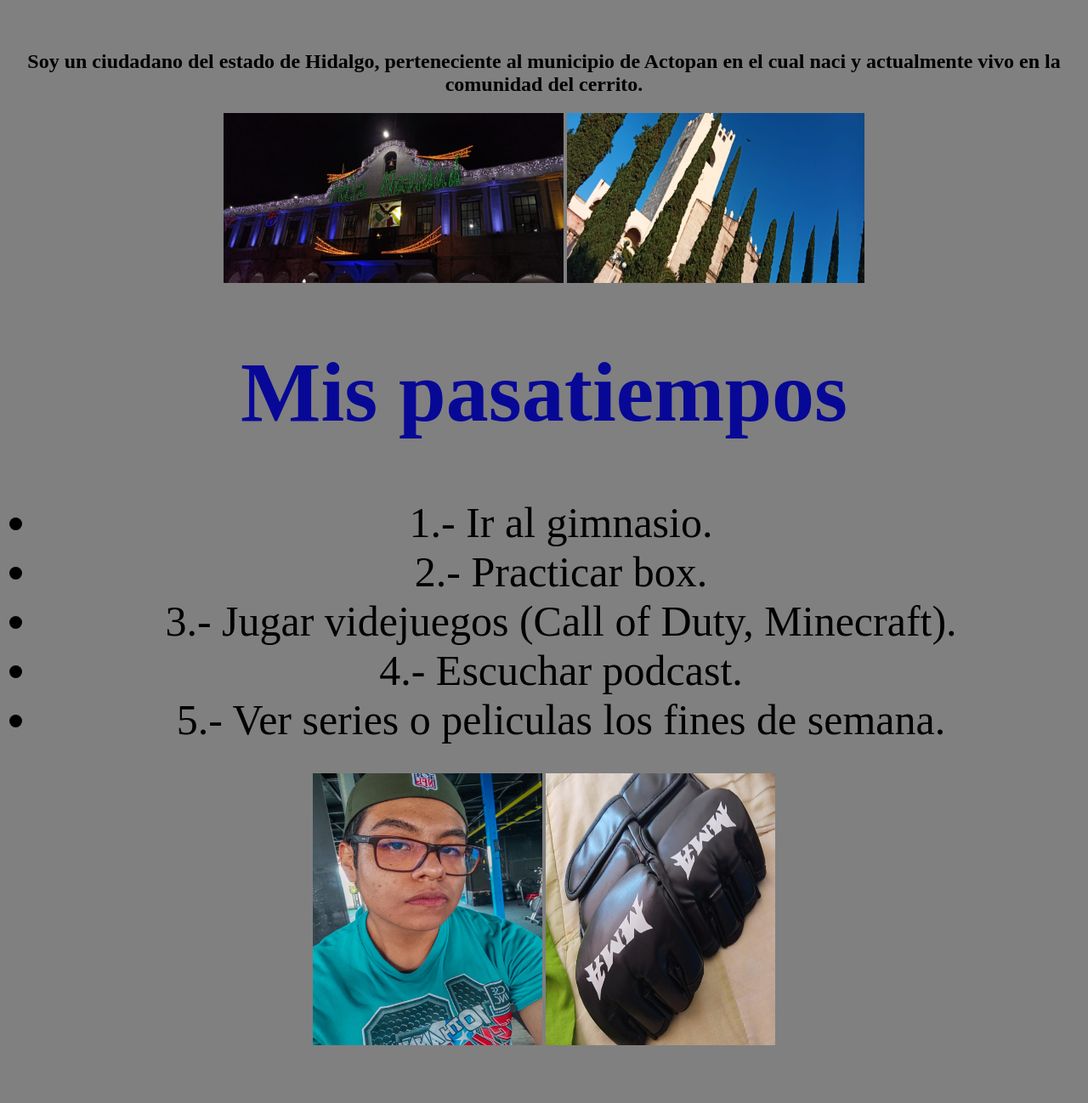
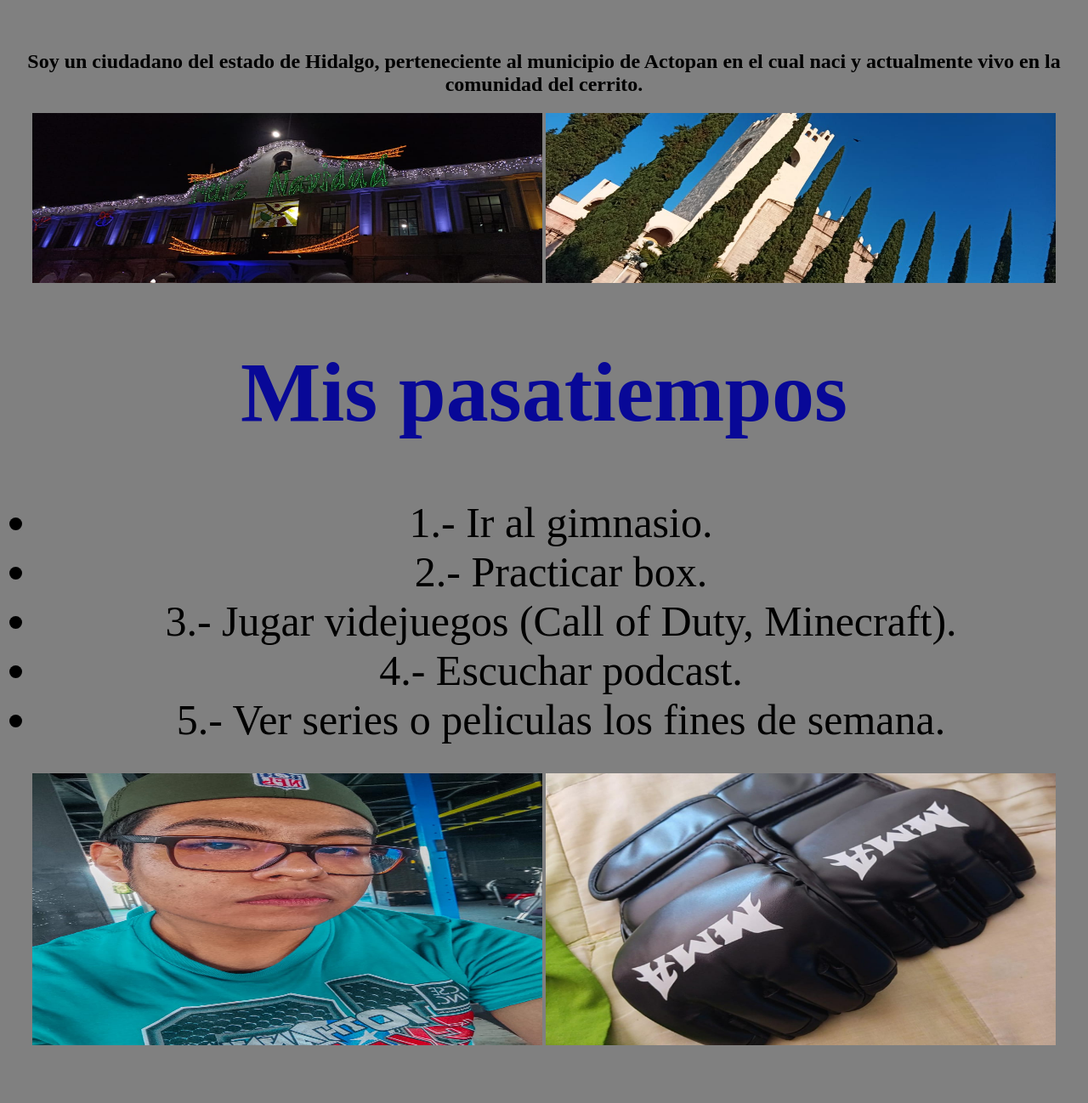
Before and after one commit to GomezEdu/EduardoGM.github.io, a plain HTML site: page index.html in a window 1280 px wide. Shown: the part 1320-2618 px from the top of the page at 85% size. Drawn offline with Linux system fonts and the light colour scheme.

Commit message:
Se modifico ancho de las imágenes

```diff
--- a/index.html
+++ b/index.html
@@ -14,14 +14,14 @@
 
 <h1 style="color: rgb(8, 8, 151); font-size: 100px;">¿Quién soy?</h1>
 <h2>Soy Eduardo Gómez Mejía, un estudiante universitario de primer semestre en el ITSOEH, curso la carrera de TICs. Me considero una persona tranquila y responsable. Estoy seguro de que soy un amigo leal y solidario, me gusta cultivar relaciones significativas y estar presente para los demás, tanto en los momentos buenos como en los malos. En resumen, busco un crecimiento personal constante, comprometiéndome con las actividades que se me asignen y buscando ser mejor cada día.</h2>
-<img src="imgs/photo 5.jpeg" alt="" width="250" height="300">
+<img src="imgs/photo 5.jpeg" alt="" width="600px" height="300">
 <h1 style="color: rgb(8, 8, 151); font-size: 100px;">¿Por qué estudio TICs?</h1>
 <h2>Me ha llamado la atención el mundo de la tecnología y su impacto en nuestra sociedad actual. Durante mi bachillerato, tuve la oportunidad de cursar una carrera técnica en Soporte y Mantenimiento de Equipos de Cómputo, lo cual despertó aún más mi interés en el campo de las TICs. Además, me ha agradado descubrir las certificaciones y convenios que existen con empresas en el instituto, así como darme cuenta de las diversas ramas en las que podemos especializarnos y encontrar trabajo.</h2>
 <img src="" alt="">
 <h1 style="color: rgb(8, 8, 151); font-size: 100px;">¿De dónde vengo?</h1>
 <h2>Soy un ciudadano del estado de Hidalgo, perteneciente al municipio de Actopan en el cual naci y actualmente vivo en la comunidad del cerrito.</h2>
-<img src="imgs/photo 1.jpeg" alt=""width="400" height="200">
-<img src="imgs/photo 2.jpeg" alt=""width="350" height="200">
+<img src="imgs/photo 1.jpeg" alt=""width="600px" height="200">
+<img src="imgs/photo 2.jpeg" alt=""width="600px" height="200">
 
 
 <h1 style="color: rgb(8, 8, 151); font-size: 100px;" >Mis pasatiempos</h1>
@@ -33,8 +33,8 @@
 <li>5.- Ver series o peliculas los fines de semana.</li>
 </ul>
 <br>
-<img src="imgs/photo 3.jpeg" alt=""width="270"height="320">
-<img src="imgs/phto 4.jpeg" alt="" width="270"height="320">
+<img src="imgs/photo 3.jpeg" alt=""width="600px"height="320">
+<img src="imgs/phto 4.jpeg" alt="" width="600px"height="320">
 
 <h1 style="color: rgb(8, 8, 151); font-size: 100px;">Mis intereses</h1>
 <iframe src="https://www.youtube.com/@FaridDieckOficial/videos" frameborder="0">FaridDieck</iframe>
```
